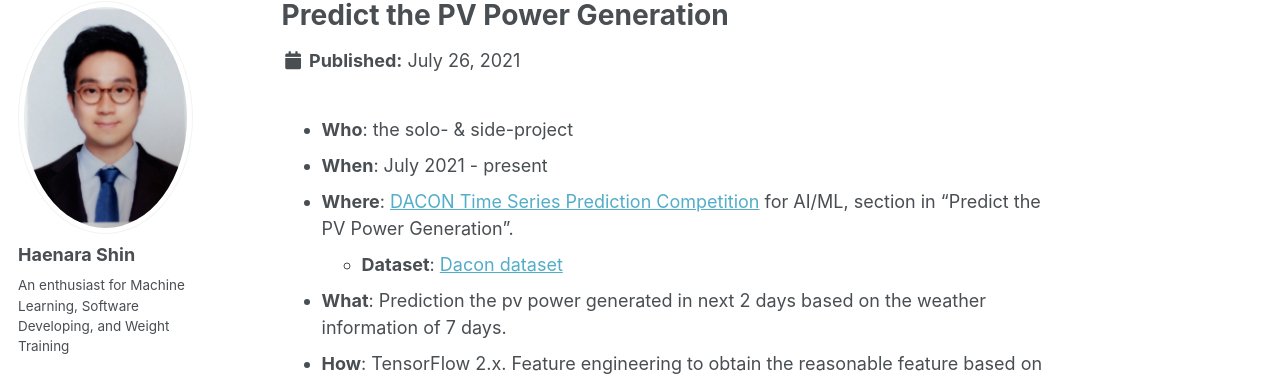
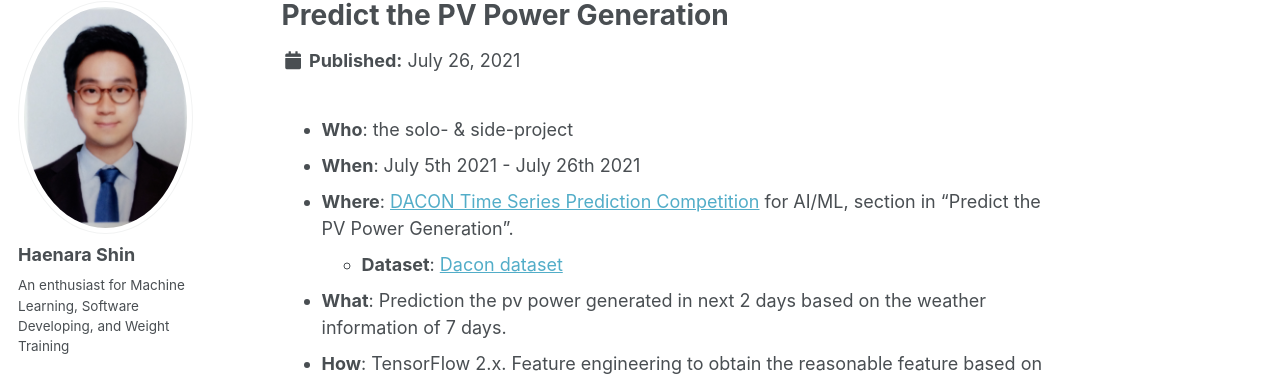
Before and after one commit to haenara-shin/haenara-shin.github.io, a Jekyll site: the page built from _portfolio/8_DACON_PV POWER GEN.md, in a window 1280 px wide and 900 px high. Shown: the part 117-493 px from the top of the window. Built offline with Jekyll 4.4.1, drawn with Linux system fonts in a browser that asks for light colours.

Commit message:
Update 8_DACON_PV POWER GEN.md

```diff
--- a/_portfolio/8_DACON_PV POWER GEN.md
+++ b/_portfolio/8_DACON_PV POWER GEN.md
@@ -5,7 +5,7 @@ collection: portfolio
 ---
 
 - **Who**: the solo- & side-project
-- **When**: July 2021 - present
+- **When**: July 5th 2021 - July 26th 2021
 - **Where**: [DACON Time Series Prediction Competition](https://dacon.io/competitions/official/235680/overview/description) for AI/ML, section in "Predict the PV Power Generation".
   - **Dataset**: [Dacon dataset](https://dacon.io/competitions/official/235680/data)
 - **What**: Prediction the pv power generated in next 2 days based on the weather information of 7 days.
```
